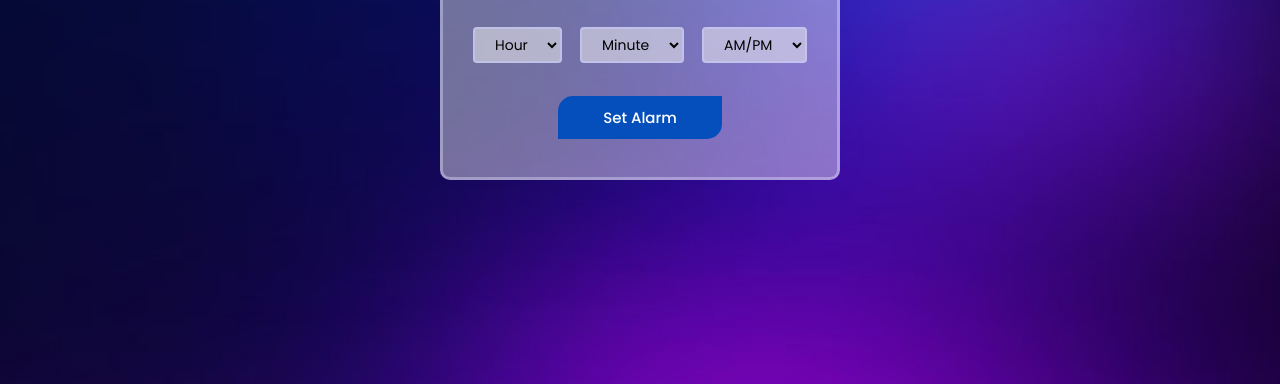
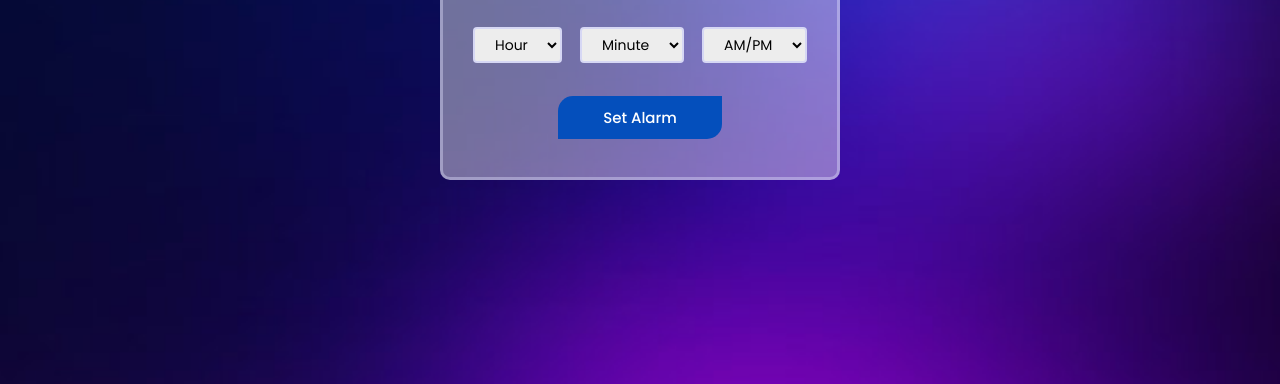
Before and after one commit to AbdurRahman-34/Alarm-Clock, a plain HTML site: page index.html in a window 1280 px wide. Shown: the part 416-800 px from the top of the page. Drawn offline with Linux system fonts and the light colour scheme.

Commit message:
final update

```diff
--- a/style.css
+++ b/style.css
@@ -54,7 +54,7 @@ body, .wrapper, .content{
     border-radius: 4px;
     justify-content: space-around;
     color: rgb(0, 0, 0);
-    background: #f1f1f187;
+    background: #ededed;
     font-size: 14px;
 }
 .wrapper button {
```
